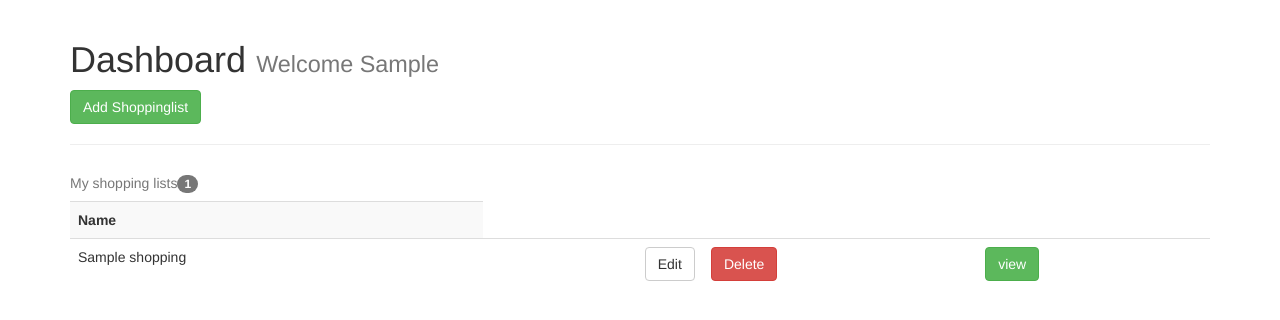
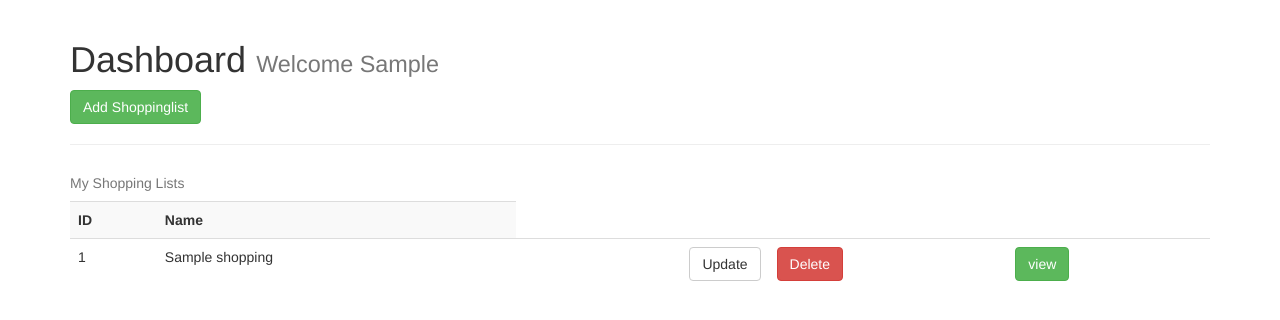
Before and after one commit to Erianafranky/Shopping-List-App, a Flask app: template app/templates/dashboard.html in a window 1280 px wide. Shown: the part 52-372 px from the top of the page. Run offline with Flask 2, Linux system fonts and the light colour scheme; the visitor is signed in with stand-in values (Sample User, id 1); the template is opened without the code that fills it: most values are stand-ins (such as "Sample title", 1, 10 or a date in 2020); some libraries are stand-ins or nearby versions.

Commit message:
Updated user interface

```diff
--- a/app/templates/dashboard.html
+++ b/app/templates/dashboard.html
@@ -6,22 +6,25 @@
     <hr>
     {% if shopping_lists %}
         <table class="table table-striped">
-        <caption>My shopping lists<span class="badge">{{ shopping_lists|count }}</span></caption>
+        <caption>My Shopping Lists</caption>
         <tr>
+        <th>ID</th>
         <th>Name</th>
         </tr>
+
       {% for shopping_list in shopping_lists %}
             <tr>
+                <td>{{ loop.index}}</td>
                 <td>{{ shopping_list.name }}</td>
-                <td><a href="edit_shopping_list/{{shopping_list.name}}" class="btn btn-default pull-right">Edit</a></td>
+                <td><a href="update_shoppinglist/{{loop.index}}" class="btn btn-default pull-right">Update</a></td>
                 <td>
-                <form action="{{url_for('delete_shopping_list', name=shopping_list.name)}}" method="post">
-                <input type="hidden" name="method" value="DELETE">
+                <form action="{{url_for('delete_shopping_list', id=loop.index)}}" method="post">
+                  <input type="hidden" name="_method" value="DELETE">
                   <input type="submit" value="Delete" class="btn btn-danger">
                 </form>
                 </td>
                 <td>
-                <form action="{{url_for('add_items_to_shopping_list', name=shopping_list.name)}}" method="post">
+                <form action="{{url_for('add_items_to_shoppinglist', name=shopping_list.name)}}" method="post">
                 <input type="submit" value="view" class="btn btn-success">
                 </form>
                 </td>
@@ -31,9 +34,9 @@
         </table>
     {% else %}
     <div class="well">
-        <p class="text-center">You don't have any shopping lists, please add one
-        </p>
+     <p class = "text-center">You do not have any shopping lists, Please create one</p>
      </div>
      {% endif %}
 
+
 {% endblock %}
```
Lines whose indentation alone changed are shown as unchanged.
